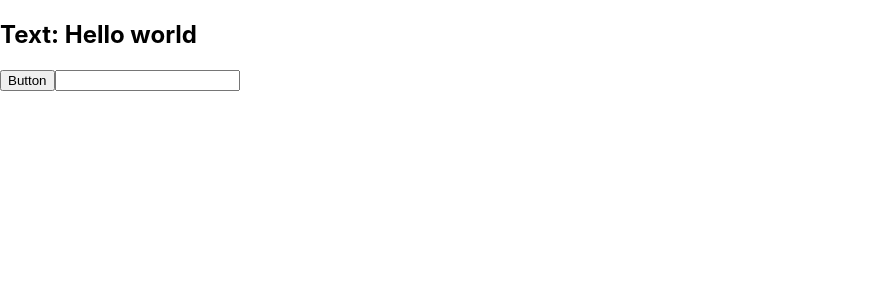
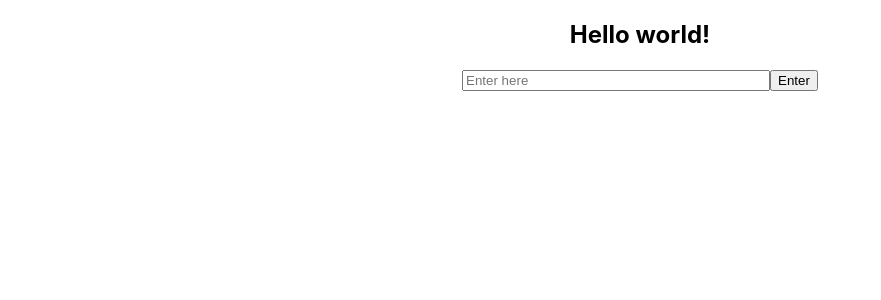
Before and after one commit to KushnirIllia/react-udemy-01, a React (Create React App) app: page / in a window 1280 px wide. Shown: the top 300 px of the page, without its empty margins (0-881 px from the left). Built offline with nearby package versions, Linux system fonts and the light colour scheme.

Commit message:
Add components Header, Field, Btn

```diff
--- a/src/App.js
+++ b/src/App.js
@@ -1,25 +1,31 @@
-import logo from './logo.svg';
-import './App.css';
+// import logo from './logo.svg'
+import './App.css'
+
+const Header = () => {
+	return <h2>Hello world!</h2>
+}
+const Field = () => {
+	const holder = 'Enter here'
+	const styledField = {
+		width: '300px',
+	}
+	return <input type="text" placeholder={holder} style={styledField} />
+}
+
+function Btn() {
+	const logged = true
+	const text = 'Log in'
+	return <button>{logged ? 'Enter' : text}</button>
+}
 
 function App() {
-  return (
-    <div className="App">
-      <header className="App-header">
-        <img src={logo} className="App-logo" alt="logo" />
-        <p>
-          Edit <code>src/App.js</code> and save to reload.
-        </p>
-        <a
-          className="App-link"
-          href="https://reactjs.org"
-          target="_blank"
-          rel="noopener noreferrer"
-        >
-          Learn React
-        </a>
-      </header>
-    </div>
-  );
+	return (
+		<div className="App">
+			<Header />
+			<Field />
+			<Btn />
+		</div>
+	)
 }
-
-export default App;
+// export { Header }
+export default App
--- a/src/index.js
+++ b/src/index.js
@@ -1,18 +1,11 @@
 import React from 'react'
 import ReactDOM from 'react-dom/client'
 import './index.css'
-// import App from './App'
+import App from './App'
 
 const root = ReactDOM.createRoot(document.getElementById('root'))
-const text = 'Hello world'
-
-const el = (
-	<>
-		<h2>Text: {text}</h2>
-		<button type="text">Button</button>
-		<input type="text" tabIndex={0}/>
-	</>
+root.render(
+	<React.StrictMode>
+		<App />
+	</React.StrictMode>
 )
-// const el = React.createElement('h2', { className: 'greetings' }, 'Hello world')
-
-root.render(el)
```
